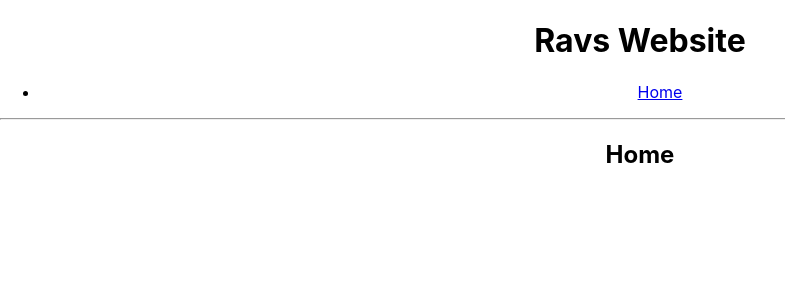
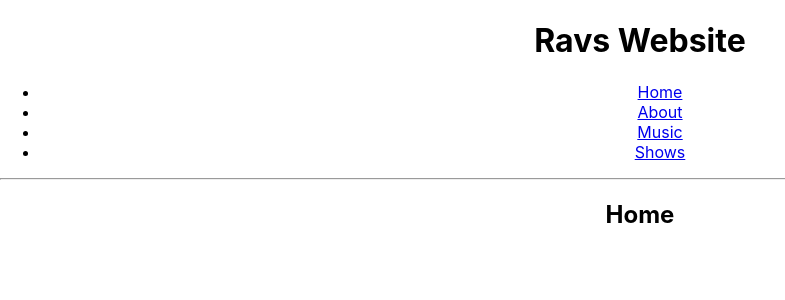
Before and after one commit to hdemos/ravs-music, a React (Create React App) app: page / in a window 1280 px wide. Shown: the top 300 px of the page, without its empty margins (0-785 px from the left). Built offline with nearby package versions, Linux system fonts and the light colour scheme.

Commit message:
working nav

```diff
--- a/src/App.js
+++ b/src/App.js
@@ -11,15 +11,24 @@ function App() {
       <nav>
         <ul>
           <li><Link to="/">Home</Link></li>
-          {/*<li><Link to="/about">About</Link></li>*/}
-          {/*<li><Link to="/work">Work</Link></li>*/}
-          {/*<li><Link to="/contact">Contact</Link></li>*/}
+          <li><Link to="/about">About</Link></li>
+          <li><Link to="/music">Music</Link></li>
+          <li><Link to="/shows">Shows</Link></li>
         </ul>
         <hr />
 
         <Switch>
           <Route exact path="/">
             <Home />
+          </Route>
+          <Route path="/About">
+            <About />
+          </Route>
+          <Route path="/Music">
+            <Music />
+          </Route>
+          <Route path="/Shows">
+            <Shows />
           </Route>
         </Switch>
 
@@ -38,4 +47,28 @@ function Home() {
   )
 }
 
+function About() {
+  return(
+      <div>
+        <h2>About</h2>
+      </div>
+  )
+}
+
+function Music() {
+  return(
+      <div>
+        <h2>Music</h2>
+      </div>
+  )
+}
+
+function Shows() {
+  return(
+      <div>
+        <h2>Shows</h2>
+      </div>
+  )
+}
+
 export default App;
```
